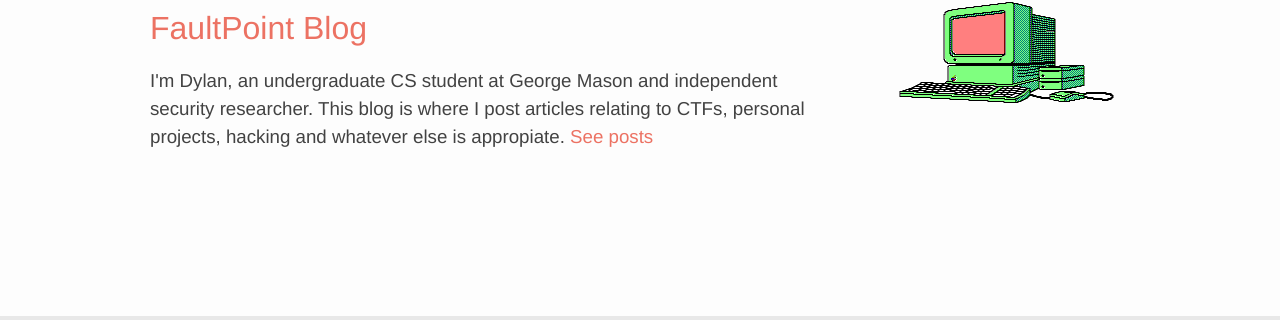
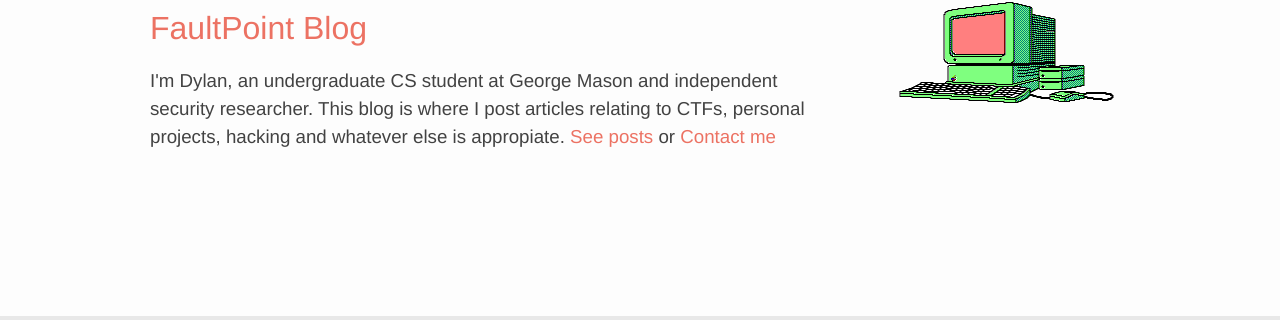
Before and after one commit to elbee-cyber/old.elbee-cyber.github.io, a Jekyll site: the page built from index.md, in a window 1280 px wide. Shown: the part 208-528 px from the top of the page. Built offline with Jekyll 4.4.1, drawn with Linux system fonts in a browser that asks for light colours.

Commit message:
Update _config.yml

```diff
--- a/_config.yml
+++ b/_config.yml
@@ -3,7 +3,7 @@ name: Dylan Knoff
 
 title: FaultPoint Blog
 description: >- # this means to ignore newlines until "baseurl:"
-  I'm Dylan, an undergraduate CS student at George Mason and independent security researcher. This blog is where I post articles relating to CTFs, personal projects, hacking and whatever else is appropiate. <a href="/blog.html">See posts</a>
+  I'm Dylan, an undergraduate CS student at George Mason and independent security researcher. This blog is where I post articles relating to CTFs, personal projects, hacking and whatever else is appropiate. <a href="/blog.html">See posts</a> or <a href="/contact.html">Contact me</a>
 
 email: dontopenthis@protonmail.com
 
```
